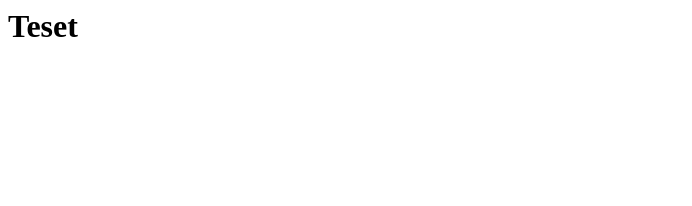
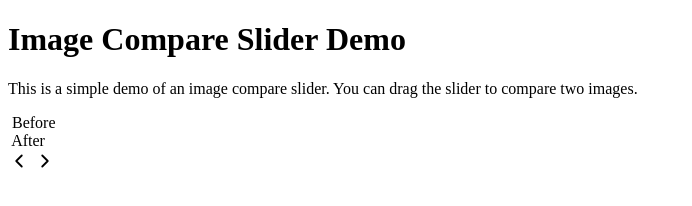
Before and after one commit to kondasoft/image-compare-slider, a plain HTML site: page docs/index.html in a window 1280 px wide. Shown: the whole page, without its empty margins (0-692 px from the left). Drawn offline with Linux system fonts and the light colour scheme.

Commit message:
Various work

```diff
--- a/docs/index.html
+++ b/docs/index.html
@@ -1 +1,77 @@
-<h1>Teset</h1>
+<!DOCTYPE html>
+<html lang="en">
+<head>
+  <meta charset="UTF-8">
+  <meta name="viewport" content="width=device-width, initial-scale=1.0">
+  <title>Image Compare Slider Demo</title>
+</head>
+<body>
+  <h1>
+    Image Compare Slider Demo
+  </h1>
+  <p>
+    This is a simple demo of an image compare slider. You can drag the slider to compare two images.
+  </p>
+  <ks-image-compare
+    class="ks-image-compare"
+    style="
+      --slider-position: 50%;
+      --border-radius: 8px;
+      --controls-color: 255, 255, 255
+    ">
+    <div class="ks-image-compare-before">
+      <picture>
+        <source
+          media="(max-width: 599px)"
+          srcset=""
+        >
+        <img
+          src=""
+          alt=""
+          width="{{ img_width }}"
+          height="{{ img_height }}"
+          loading="lazy"
+        >
+      </picture>
+      <span class="ks-image-compare-label">
+        Before
+      </span>
+    </div>
+    <div class="ks-image-compare-after">
+      <picture>
+        <source
+          media="(max-width: 599px)"
+          srcset=""
+        >
+        <img
+          src=""
+          alt=""
+          width="{{ img_width }}"
+          height="{{ img_height }}"
+          loading="lazy"
+        >
+      </picture>
+      <span class="ks-image-compare-label">
+        After
+      </span>
+    </div>
+    <div class="ks-image-compare-line">
+    </div>
+    <div
+      class="ks-image-compare-handle"
+      tabindex="0"
+      aria-valuemin="0"
+      aria-valuemax="100"
+      aria-valuenow="50"
+      aria-label="Compare images"
+      role="slider">
+      <svg xmlns="http://www.w3.org/2000/svg" width="22" height="22" viewBox="0 0 24 24" fill="none" stroke="currentColor" stroke-width="2" stroke-linecap="round" stroke-linejoin="round" aria-hidden="true">
+        <path d="M15 18l-6-6 6-6"></path>
+      </svg>
+      <svg xmlns="http://www.w3.org/2000/svg" width="22" height="22" viewBox="0 0 24 24" fill="none" stroke="currentColor" stroke-width="2" stroke-linecap="round" stroke-linejoin="round" aria-hidden="true">
+        <path d="M9 18l6-6-6-6"></path>
+      </svg>
+    </div>
+  </ks-image-compareimage-compare>
+</body>
+</html>
--- /dev/null
+++ b/ks-image-compare-slider.css
@@ -0,0 +1,113 @@
+/*
+  © 2025 KondaSoft
+  https://www.kondasoft.com
+*/
+
+.ks-image-compare {
+  display: block;
+  position: relative;
+  overflow: hidden;
+  border-radius: var(--border-radius);
+  cursor: col-resize;
+}
+
+.ks-image-compare-before,
+.ks-image-compare-after {
+  display: flex;
+}
+
+.ks-image-compare picture {
+  display: block;
+  width: 100%;
+  height: auto;
+}
+
+.ks-image-compare img {
+  display: block;
+  width: 100%;
+  height: auto;
+}
+
+.ks-image-compare-after {
+  display: flex;
+  position: absolute;
+  overflow: hidden;
+  top: 0;
+  left: var(--slider-position, 50%);
+  width: 100%;
+  height: 100%;
+}
+
+.ks-image-compare-after img {
+  transform: translateX(calc(var(--slider-position, 50%) * -1));
+}
+
+.ks-image-compare-line {
+  position: absolute;
+  top: 0;
+  left: var(--slider-position, 50%);
+  width: 2px;
+  height: 100%;
+  background: rgba(var(--controls-color), 1);
+  pointer-events: none;
+  transform: translateX(-50%);
+}
+
+.ks-image-compare-handle {
+  position: absolute;
+  top: 50%;
+  left: 50%;
+  width: 3rem;
+  height: 3rem;
+  background-color: rgba(var(--controls-color), .15);
+  border: 2px solid rgba(var(--controls-color), 1);
+  color: rgba(var(--controls-color), 1);
+  backdrop-filter: blur(5px);
+  border-radius: 50%;
+  transform: translate(-50%, -50%);
+  pointer-events: none;
+}
+
+.ks-image-compare-handle:focus-visible {
+  outline: 2px solid rgba(var(--controls-color), .75);
+}
+
+.ks-image-compare-handle svg {
+  position: absolute;
+  top: 50%;
+  transform: translateY(-50%);
+  transition: all .2s ease-out;
+}
+
+.ks-image-compare-handle svg:first-child {
+  left: 5%;
+}
+
+.ks-image-compare:hover .image-compare-handle svg:first-child {
+  left: 0;
+}
+
+.ksimage-compare-handle svg:last-child {
+  right: 5%;
+}
+
+.ks-image-compare:hover .image-compare-handle svg:last-child {
+  right: 0;
+}
+
+.ks-image-compare-label {
+  position: absolute;
+  bottom: 1rem;
+  color: rgba(var(--controls-color), 1);
+  background-color: rgba(var(--controls-color), .25);
+  border: none;
+  backdrop-filter: blur(5px);
+}
+
+.ks-image-compare-before .ks-image-compare-label {
+  left: 1rem;
+}
+
+.ks-image-compare-after .ks-image-compare-label {
+  right: calc(1rem + var(--slider-position, 50%));
+}
```
Also changed, not shown: ks-image-compoare-slider.js (added, +67 -0 lines).
